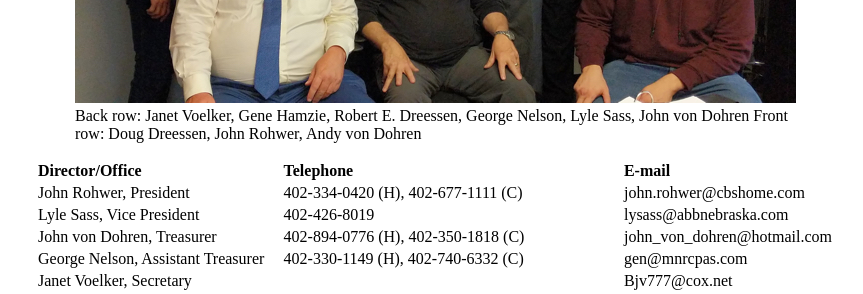
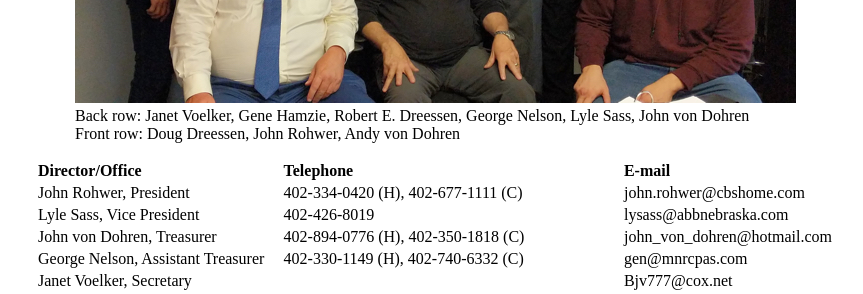
Before and after one commit to avondohren/pleasanthillomaha, a Jekyll site: the page built from directors.html, in a window 1280 px wide. Shown: the part 553-847 px from the top of the page, without its empty margins (208-1071 px from the left). Built offline with Jekyll 4.4.1, drawn with Linux system fonts in a browser that asks for light colours; Markdown is read by kramdown in place of the engine named in the settings.

```diff
--- a/directors.html
+++ b/directors.html
@@ -8,7 +8,7 @@ title: Directors
 	<figure>
 		<img src="images/BOD_2019_updated.jpg" width="721px" alt="Directors">
 		<figcaption>Back row: Janet Voelker, Gene Hamzie, Robert E. Dreessen, George Nelson, Lyle Sass, John von Dohren
-		Front row:  Doug Dreessen, John Rohwer, Andy von Dohren</figcaption>
+			<br />Front row:  Doug Dreessen, John Rohwer, Andy von Dohren</figcaption>
 	</figure>
 	<table border="0" width="800px">
 		<col width="250" />
```
